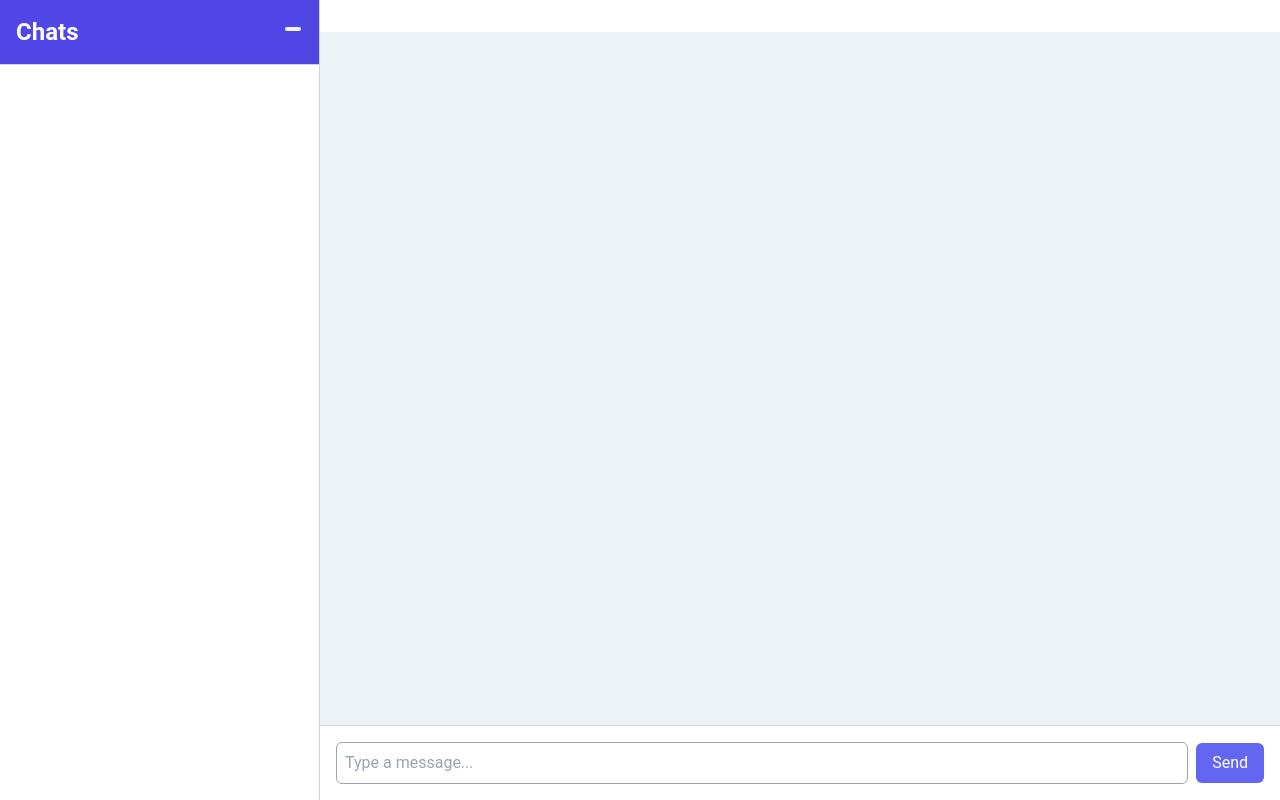
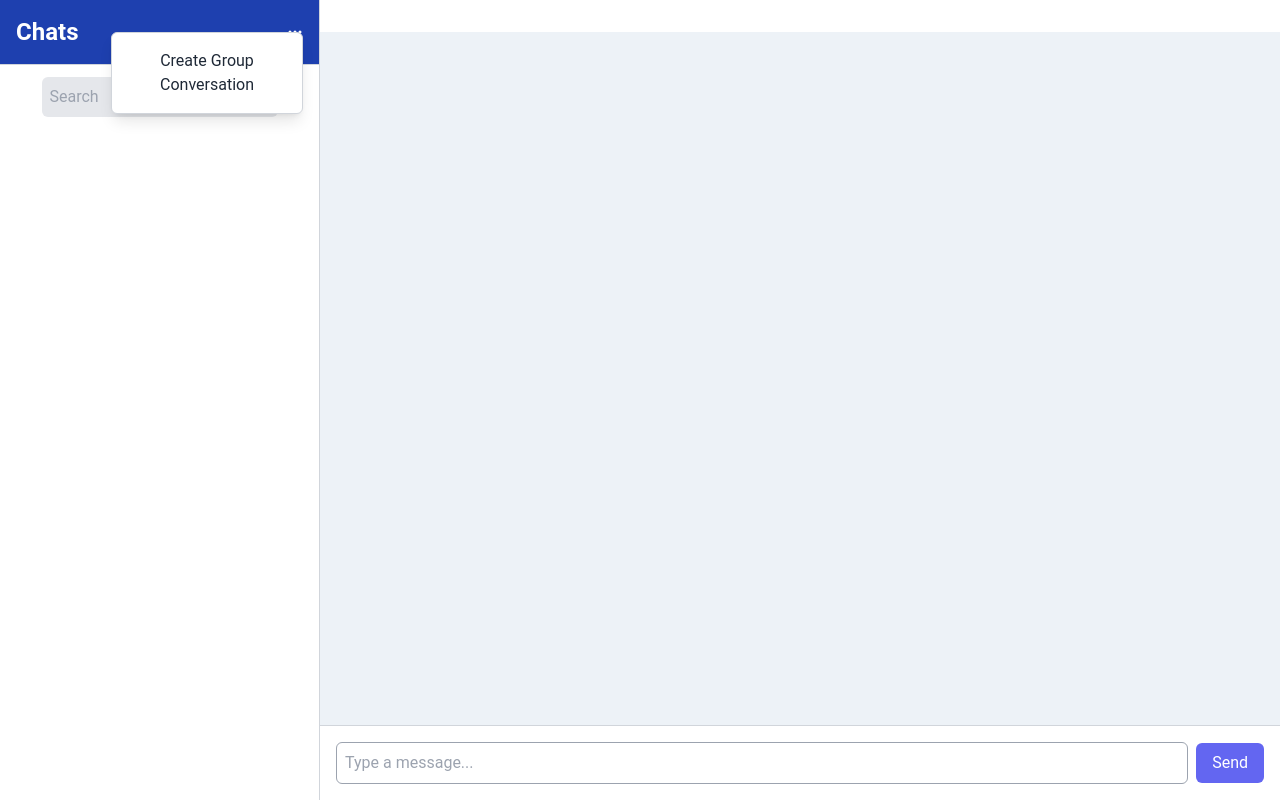
Before and after one commit to IPogenI/demo_bracu_app, a React (Vite) app: page /chat in a window 1280 px wide. Both pictures are taken after a click on the button 293 px from the left and 28 px from the top of the page. Built offline with nearby package versions, Linux system fonts and the light colour scheme.

Commit message:
Added Search bar, Add Modal
Added Search bar in chat, created contact adding modal for group chat creation

```diff
--- a/src/components/ChatComponents/MessageCreation.jsx
+++ b/src/components/ChatComponents/MessageCreation.jsx
@@ -32,12 +32,12 @@ const MessageCreation = ({currentConv, fetchMessages}) => {
 
     return (
         <div>
-            <footer className="bg-white border-t border-gray-300 p-4 absolute bottom-0 w-3/4">
+            <div className="bg-white border-t border-gray-300 p-4 absolute bottom-0 w-3/4">
                 <div className="flex items-center">
                     <input type="text" placeholder="Type a message..." className="w-full p-2 rounded-md border border-gray-400 focus:outline-none focus:border-blue-500" value={newMessage} onChange={handleChange}/>
                     <button className="bg-indigo-500 text-white px-4 py-2 rounded-md ml-2" onClick={sendMessageHandler}>Send</button>
                 </div>
-            </footer>
+            </div>
         </div>
     )
 }
--- a/src/components/ChatComponents/SidebarHeader.jsx
+++ b/src/components/ChatComponents/SidebarHeader.jsx
@@ -1,6 +1,59 @@
-import React from 'react'
+import React, { useState, useRef, useEffect } from 'react'
+import { BsThreeDots } from "react-icons/bs"
+import List from "../List"
 
 const SidebarHeader = () => {
+    const [drop, setDrop] = useState(false)
+    const [show, setShow] = useState(false)
+    const arr = [{ name: "Prottoy Roy" }, { name: "Shehran Rahman" }]
+    const [list, setList] = useState(false)
+    const listRef = useRef(null)
+
+    // Handling Outside Clicks
+    useEffect(() => {
+        const handleClickOutside = (e) => {
+          if (listRef.current && !listRef.current.contains(e.target)) {
+            setList(false);
+          }
+        }
+        document.body.addEventListener('click', handleClickOutside);
+
+        return () => {
+          document.body.removeEventListener('click', handleClickOutside);
+        }
+      }, [])
+
+
+    //Handling User input from search bar
+    const [inputText, setInputText] = useState("")
+    const inputHandler = (e) => {
+        const lowerCase = e.target.value.toLowerCase()
+        setInputText(lowerCase)
+    }
+
+    const handleAdd = () => {
+        setDrop(false)
+        setShow(true)
+    }
+
+    const handleCheck = () => {
+        setShow(false)
+        setCheckedNames([])
+    }
+
+    const [checkedNames, setCheckedNames] = useState([]);
+    console.log(checkedNames)
+
+    // Handle checkbox change
+    const handleCheckboxChange = (name, isChecked) => {
+        if (isChecked) {
+            // Add the name to the checkedNames array
+            setCheckedNames(prev => [...prev, name]);
+        } else {
+            // Remove the name from the checkedNames array
+            setCheckedNames(prev => prev.filter(n => n !== name));
+        }
+    };
 
     // JavaScript for showing/hiding the menu
     // const menuButton = document.getElementById('menuButton');
@@ -21,25 +74,82 @@ const SidebarHeader = () => {
     //   }
     // });
     return (
-        <header className="p-4 border-b border-gray-300 flex justify-between items-center bg-indigo-600 text-white">
-            <h1 className="text-2xl font-semibold">Chats</h1>
-            <div className="relative">
-                <button id="menuButton" className="focus:outline-none">
-                    <svg xmlns="http://www.w3.org/2000/svg" className="h-5 w-5 text-gray-100" viewBox="0 0 20 20" fill="currentColor">
-                        <path d="M10 12a2 2 0 100-4 2 2 0 000 4z" />
-                        <path d="M2 10a2 2 0 012-2h12a2 2 0 012 2 2 2 0 01-2 2H4a2 2 0 01-2-2z" />
-                    </svg>
-                </button>
-                {/* <!-- Menu Dropdown --> */}
-                <div id="menuDropdown" className="absolute right-0 mt-2 w-48 bg-white border border-gray-300 rounded-md shadow-lg hidden">
-                    <ul className="py-2 px-3">
-                        <li><a href="#" className="block px-4 py-2 text-gray-800 hover:text-gray-400">Option 1</a></li>
-                        <li><a href="#" className="block px-4 py-2 text-gray-800 hover:text-gray-400">Option 2</a></li>
-                        {/* <!-- Add more menu options here --> */}
-                    </ul>
+        <>
+            <header className="flex p-4 border-b border-gray-300 flex justify-between items-center bg-blue-800 text-white">
+                <h1 className="text-2xl font-semibold">Chats</h1>
+
+                <div className="flex relative justify-end w-[100%]">
+                    <button id="menuButton" className="focus:outline-none" onClick={() => { setDrop(!drop) }}>
+                        <BsThreeDots />
+                    </button>
+                    {/* <!-- Menu Dropdown --> */}
+                    {drop ? (
+                        <div id="menuDropdown" className="absolute right-0 mt-2 w-48 bg-white border border-gray-300 rounded-md shadow-lg">
+                            <ul className="py-2 px-3" aria-labelledby="menuDropdown">
+                                <li>
+                                    <button href="#" className="block px-4 py-2 text-gray-800 hover:text-gray-400" onClick={handleAdd}>
+                                        Create Group Conversation
+                                    </button>
+                                </li>
+                            </ul>
+                        </div>
+                    ) : null}
+
+                    {/* User List to Add to Group Chat */}
+
+                    {show ? (
+                        <>
+                            <div className="flex justify-center items-center overflow-x-hidden overflow-y-auto fixed inset-0 outline-none focus:outline-none bg-black opacity-50 z-0">
+                            </div>
+
+                            <div className="flex justify-center items-center overflow-x-hidden overflow-y-auto fixed inset-0 outline-none focus:outline-none">
+                                <div className="relative w-[480px] mx-auto">
+                                    <div className="flex flex-col items-center justify-center h-[480px] bg-gray-50 h-36 rounded-lg ">
+                                        <div className="flex flex-col gap-3 text-black text-left mt-16 overflow-y-auto w-[100%] h-[480px] justify-start items-center">
+                                            {arr.map((user, index) => (
+                                                <div key={index} className="flex gap-3 user ">
+                                                    <input
+                                                        type="checkbox"
+                                                        onChange={(e) => handleCheckboxChange(user.name, e.target.checked)}
+                                                    />
+                                                    <label className='flex gap-5'>
+                                                        {user.name}
+                                                    </label>
+                                                </div>
+                                            ))}
+                                        </div>
+
+                                        <div className="flex h-[30%]">
+                                        <button className='bg-blue-800 text-black p-2 rounded-md mt-2 justify-end self-end mb-5'>Create Conversation</button>
+                                        </div>
+
+                                    </div>
+                                    <span className="absolute top-4 right-4 flex items-center justify-center h-8 w-8 text-lg block bg-gray-300 rounded-full hover:bg-gray-400 cursor-pointer" onClick={() => { handleCheck() }}>
+                                        &#10006;
+                                    </span>
+                                </div>
+                            </div>
+                        </>
+                    ) : null}
+
                 </div>
+            </header>
+            {/* Search bar */}
+            <div className="main" ref={listRef}>
+                <div className="flex justify-center search w-[100%] py-3">
+                    <input
+                        className='flex align-center text-black p-2 rounded-md bg-gray-200'
+                        placeholder='Search'
+                        id="outlined-basic"
+                        variant="outlined"
+                        onChange={inputHandler}
+                        onClick={() => { setList(true) }}
+                    />
+                </div>
+                <List list={list} setList={setList} input={inputText} />
             </div>
-        </header>
+        </>
+
     )
 }
 
--- /dev/null
+++ b/src/components/List.jsx
@@ -0,0 +1,33 @@
+import { React, useState } from 'react'
+import data from "./ListData.json"
+
+function List({ list, setList, input }) {
+
+    // Filtering Logic
+    const filteredData = data.filter((elem) => {
+        if (input === "") {
+            return elem
+        } else {
+            return elem.text.toLowerCase().includes(input)
+        }
+    })
+
+    return (
+        <>
+            {
+                list ? (
+                    <>
+                        <ul className='flex flex-col gap-2 w-[100%] h-screen text-lg px-4 py-3'>
+                            {filteredData.map((item) => (
+                                <li className='bg-gray-100 p-2 rounded-md cursor-pointer hover:bg-gray-200' key={item.id} onClick={() => { setList(false) }}>{item.text}</li>
+                            ))}
+                        </ul>
+                    </>
+                ) : null
+            }
+        </>
+
+    )
+}
+
+export default List
--- /dev/null
+++ b/src/components/ListData.json
@@ -0,0 +1,31 @@
+[{
+    "id": 1,
+    "text": "Devpulse"
+}, {
+    "id": 2,
+    "text": "Linklinks"
+}, {
+    "id": 3,
+    "text": "Centizu"
+}, {
+    "id": 4,
+    "text": "Dynabox"
+}, {
+    "id": 5,
+    "text": "Avaveo"
+}, {
+    "id": 6,
+    "text": "Demivee"
+}, {
+    "id": 7,
+    "text": "Jayo"
+}, {
+    "id": 8,
+    "text": "Blognation"
+}, {
+    "id": 9,
+    "text": "Podcat"
+}, {
+    "id": 10,
+    "text": "Layo"
+}]
--- a/src/pages/NewsFeedPost.jsx
+++ b/src/pages/NewsFeedPost.jsx
@@ -140,7 +140,8 @@ const NewsFeedPost = ({ post, onPostChange, onLoad }) => {
               {/* PostOptionsDropDown */}
               {del ? (
                 <>
-                  <div className="flex justify-center items-center overflow-x-hidden overflow-y-auto fixed inset-0 outline-none focus:outline-none bg-black opacity-50"></div>
+                  <div className="flex justify-center items-center overflow-x-hidden overflow-y-auto fixed inset-0 outline-none focus:outline-none bg-black opacity-50">
+                  </div>
 
                   <div className="flex justify-center items-center overflow-x-hidden overflow-y-auto fixed inset-0 outline-none focus:outline-none">
                     <div className="relative w-[480px] mx-auto">
```
Also changed, not shown: 1 other file (tests, documents, lock files or other folders).
